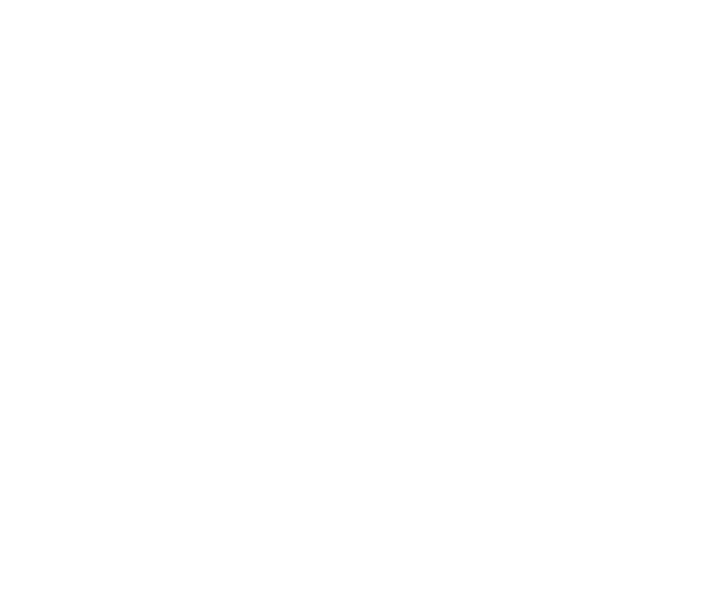
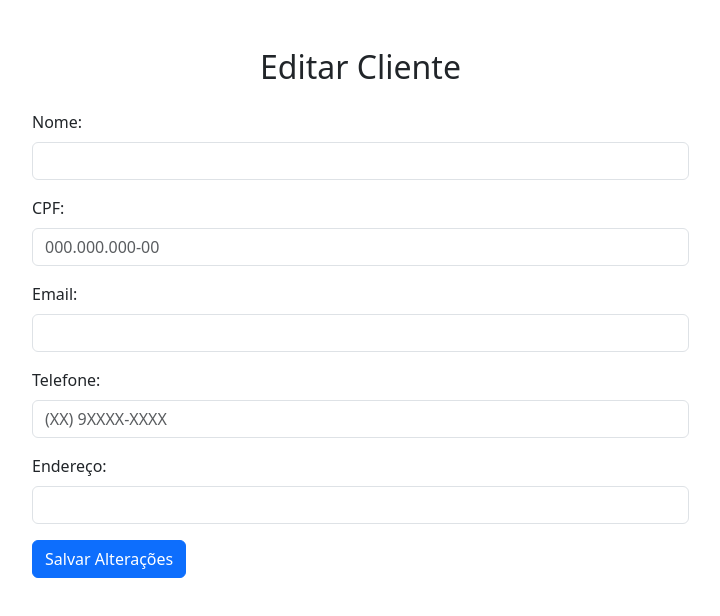
Before and after one commit to JosueAraujoSaraiva/Gerenciador-Cliente, a React (Vite) app in the folder front/loja_brinquedos/: page /editar/1 in a window 1280 px wide. Before the commit this address had no page. Shown: the top 616 px of the page, without its empty margins (380-1100 px from the left). Built offline with nearby package versions, Linux system fonts and the light colour scheme; no server answers.

Commit message:
Criando e fazendo conexao com banco de editar cliente

```diff
--- a/front/loja_brinquedos/src/App.css
+++ b/front/loja_brinquedos/src/App.css
@@ -24,6 +24,13 @@
   width: 40px;
 }
 
+.editarCliente{
+  display: flex;
+  width:20px ;
+  justify-content: center;
+
+
+}
 
 .client-info {
   display: inline-flex;
@@ -50,3 +57,12 @@
 
 
 }
+
+.editar {
+  margin-left: 400px;
+  height:100vh ;
+}
+.editar input{
+
+
+}
--- a/front/loja_brinquedos/src/App.jsx
+++ b/front/loja_brinquedos/src/App.jsx
@@ -4,6 +4,7 @@
 import { BrowserRouter as Router, Route, Routes } from 'react-router-dom';
 import './App.css'
 import PokemonList from './ClienteLista';
+import EditarCliente from './componentes/EditarCliente';
 import Inicio from './Inicio';
 
 const App = () => {
@@ -12,6 +13,7 @@
    <Routes>
     <Route path="/" element={< Inicio/>} />
     <Route path="/cliente" element={< PokemonList/>} />
+    <Route path="/editar/:id" element={< EditarCliente/>} />
 
    </Routes>
   </Router>
--- a/front/loja_brinquedos/src/ClienteLista.jsx
+++ b/front/loja_brinquedos/src/ClienteLista.jsx
@@ -1,23 +1,20 @@
-import React, { useEffect, useState } from 'react';
+import React, { useEffect, useState } from "react";
+import { useNavigate } from "react-router-dom";
 import "bootstrap/dist/css/bootstrap.min.css";
-import { FaUser, FaBox, FaTruck, FaUsers, FaChartBar, FaShoppingCart } from "react-icons/fa";
-import { getCliente } from './Api.js';
-import { useNavigate } from "react-router-dom";
-import { FaArrowLeft } from "react-icons/fa";
-import Stack from 'react-bootstrap/Stack';
+import { FaUser, FaBox, FaArrowLeft } from "react-icons/fa";
+import { getCliente } from "./Api.js";
+import Stack from "react-bootstrap/Stack";
 
-import PokemonCard from './PokemonCard.jsx';
-import Pesquisar from './componentes/Pesquisar.jsx';
-import ExcluirCliente from './componentes/ExcluirCliente.jsx';
-import './App.css'
+import Pesquisar from "./componentes/Pesquisar.jsx";
+import ExcluirCliente from "./componentes/ExcluirCliente.jsx";
+import PokemonCard from "./PokemonCard.jsx";
+import "./App.css";
 
 export default function ClienteLista() {
     const navigate = useNavigate();
-    const [searchTerm, setSearchTerm] = useState(""); // Estado para o termo de pesquisa
-    const [clientes, setClientes] = useState([]); // Lista de clientes
+    const [searchTerm, setSearchTerm] = useState("");
+    const [clientes, setClientes] = useState([]);
     const [selectedClientes, setSelectedClientes] = useState([]);
-
-
 
     useEffect(() => {
         fetchClientes();
@@ -28,8 +25,6 @@
         setClientes(response);
     };
 
-
-    // Filtrando clientes com base no nome digitado
     const clientesFiltrados = clientes.filter(cliente =>
         cliente.nome.toLowerCase().includes(searchTerm.toLowerCase())
     );
@@ -40,11 +35,18 @@
         );
     };
 
+    const handleEdit = () => {
+        if (selectedClientes.length === 0) {
+            alert("Selecione um cliente para editar.");
+            return;
+        }
+        navigate(`/editar/${selectedClientes[0]}`); // Redireciona para a edição do primeiro cliente selecionado
+    };
 
     return (
         <div className="container-fluid">
             <div className="row">
-                <nav className='col-md-3 col-lg-2 d-md-block bg-dark sidebar text-white p-3'>
+                <nav className="col-md-3 col-lg-2 d-md-block bg-dark sidebar text-white p-3">
                     <ul className="nav flex-column">
                         <li className="nav-item">
                             <a href="/cliente" className="nav-link text-white">
@@ -52,13 +54,12 @@
                             </a>
                         </li>
                         <li className="nav-item">
-                            <a href="#" className="nav-link text-white">
-                                <FaBox className="me-3" /> Editar Cliente
-                            </a>
+                            <ExcluirCliente selectedClientes={selectedClientes} setClientes={setClientes} />
                         </li>
                         <li className="nav-item">
-                            <ExcluirCliente selectedClientes={selectedClientes} setClientes={setClientes}/>
-
+                            <button className="nav-link text-white" onClick={handleEdit}>
+                                <FaBox className="me-3" /> Editar Cliente
+                            </button>
                         </li>
                     </ul>
                     <button className="btn btn-light mb-3" onClick={() => navigate("/")}>
@@ -66,9 +67,8 @@
                     </button>
                 </nav>
 
-                {/* Conteúdo Principal */}
                 <main className="col-md-9 ms-sm-auto col-lg-10 px-md-2 py-20 main-classe">
-                    <Pesquisar setSearchTerm={setSearchTerm} /> {/* Passando a função para atualizar o termo de pesquisa */}
+                    <Pesquisar setSearchTerm={setSearchTerm} />
                     <h2 className="mb-4 text-center lista-cliente">Lista de Clientes</h2>
 
                     <div className="card mb-2">
@@ -80,15 +80,14 @@
                                             <input
                                                 type="checkbox"
                                                 className="me-2"
-                                                Schecked={selectedClientes.includes(cliente.id_cliente)}
+                                                checked={selectedClientes.includes(cliente.id_cliente)}
                                                 onChange={() => handleSelect(cliente.id_cliente)}
                                             />
-
-                                            <PokemonCard key={cliente.id_cliente} cliente={cliente} />
+                                            <PokemonCard cliente={cliente} />
                                         </div>
                                     ))
                                 ) : (
-                                    <p className='mb-4 text-center'>Nenhum cliente encontrado.</p>
+                                    <p className="mb-4 text-center">Nenhum cliente encontrado.</p>
                                 )}
                             </div>
                         </Stack>
@@ -97,4 +96,4 @@
             </div>
         </div>
     );
-};
+}
--- /dev/null
+++ b/front/loja_brinquedos/src/componentes/EditarCliente.jsx
@@ -0,0 +1,135 @@
+import React, { useEffect, useState } from "react";
+import { useNavigate, useParams } from "react-router-dom";
+import { getCliente, updateCliente } from "../Api.js";
+import { FaArrowLeft } from "react-icons/fa";
+import "../App.css";
+
+export default function EditarCliente() {
+    const { id } = useParams();
+    const navigate = useNavigate();
+    const [cliente, setCliente] = useState({
+        nome: "",
+        cpf: "",
+        email: "",
+        telefone: "",
+        endereco: ""
+    });
+
+    useEffect(() => {
+        fetchCliente();
+    }, []);
+
+    const fetchCliente = async () => {
+        const response = await getCliente(id);
+        setCliente(response);
+    };
+
+    // Função para formatar CPF
+    const formatCPF = (cpf) => {
+        cpf = cpf.replace(/\D/g, ""); // Remove todos os caracteres não numéricos
+        cpf = cpf.replace(/(\d{3})(\d)/, "$1.$2"); // Adiciona o ponto
+        cpf = cpf.replace(/(\d{3})(\d)/, "$1.$2"); // Adiciona o segundo ponto
+        cpf = cpf.replace(/(\d{3})(\d{1,2})$/, "$1-$2"); // Adiciona o traço
+        return cpf;
+    };
+
+    // Função para formatar telefone
+    const formatTelefone = (telefone) => {
+        telefone = telefone.replace(/\D/g, ""); // Remove todos os caracteres não numéricos
+        telefone = telefone.replace(/^(\d{2})(\d{1})(\d{4})(\d{4})$/, "($1) $2$3-$4"); // Adiciona os parênteses e traço
+        return telefone;
+    };
+
+    const handleChange = (e) => {
+        const { name, value } = e.target;
+        if (name === "cpf") {
+            setCliente({ ...cliente, cpf: formatCPF(value) });
+        } else if (name === "telefone") {
+            setCliente({ ...cliente, telefone: formatTelefone(value) });
+        } else {
+            setCliente({ ...cliente, [name]: value });
+        }
+    };
+
+    const handleSubmit = async (e) => {
+        e.preventDefault();
+        const sucesso = await updateCliente(id, cliente);
+        if (sucesso) {
+            alert("Cliente atualizado com sucesso!");
+            navigate("/cliente");
+        } else {
+            alert("Erro ao atualizar cliente.");
+        }
+    };
+
+    return (
+        <div className="container mt-5 editar">
+
+            <h2 className="mb-4 text-center">Editar Cliente</h2>
+            <form onSubmit={handleSubmit}>
+                <div className="mb-3">
+                    <label className="form-label">Nome:</label>
+                    <input
+                        type="text"
+                        className="form-control"
+                        name="nome"
+                        value={cliente.nome}
+                        onChange={handleChange}
+                        required
+                    />
+                </div>
+                <div className="mb-3">
+                    <label className="form-label">CPF:</label>
+                    <input
+                        type="text"
+                        className="form-control"
+                        placeholder="000.000.000-00"
+                        name="cpf"
+                        value={cliente.cpf}
+                        onChange={handleChange}
+                        maxLength={14}
+                        required
+                    />
+                </div>
+                <div className="mb-3">
+                    <label className="form-label">Email:</label>
+                    <input
+                        type="email"
+                        className="form-control"
+                        name="email"
+                        value={cliente.email}
+                        onChange={handleChange}
+                        required
+                    />
+                </div>
+                <div className="mb-3">
+                    <label className="form-label">Telefone:</label>
+                    <input
+                        type="text"
+                        className="form-control"
+                        placeholder="(XX) 9XXXX-XXXX"
+                        name="telefone"
+                        value={cliente.telefone}
+                        onChange={handleChange}
+                        maxLength={15}
+                        required
+                    />
+                </div>
+                <div className="mb-3">
+                    <label className="form-label">Endereço:</label>
+                    <input
+                        type="text"
+                        className="form-control"
+                        name="endereco"
+                        value={cliente.endereco}
+                        onChange={handleChange}
+                        required
+                    />
+                </div>
+                <button type="submit" className="btn btn-primary">
+                    Salvar Alterações
+                </button>
+            </form>
+        </div>
+    );
+}
```
